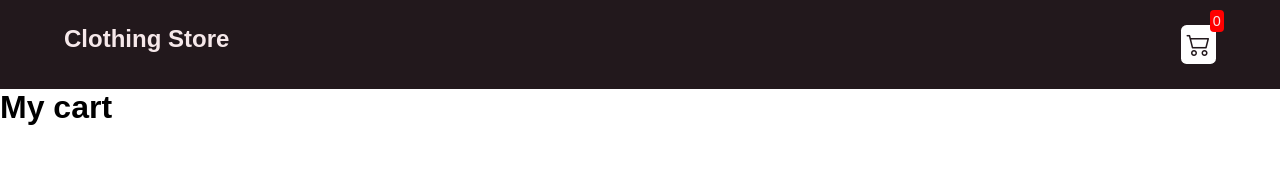
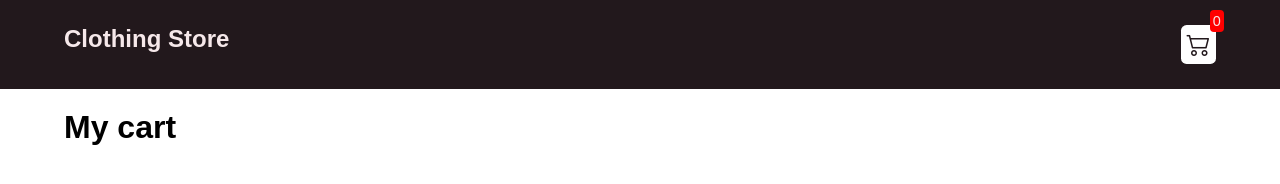
Before and after one commit to mrpaulishaili/ShoppingCart, a plain HTML site: page cart.html in a window 1280 px wide. Drawn offline with nearby package versions, Linux system fonts and the light colour scheme.

Commit message:
Update style.css

```diff
--- a/src/style.css
+++ b/src/style.css
@@ -133,3 +133,7 @@ header .cart .cart-amount {
     max-width: 100%;
   }
 }
+
+
+.cart {
+padding:20px 5%}
```
